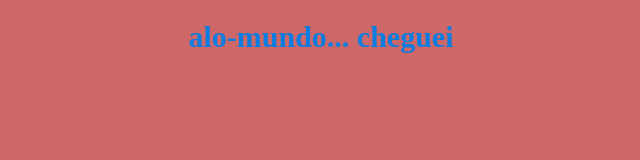
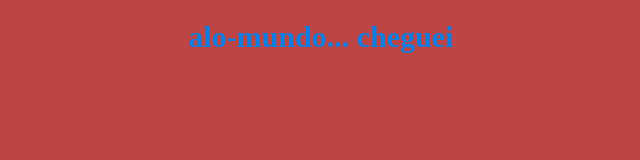
Before and after one commit to nathalydamasceno-sudo/primeiro-repositorio, a plain HTML site: page index.html in a window 1280 px wide. Shown: the whole page, without its empty margins (319-959 px from the left). Drawn offline with Linux system fonts and the light colour scheme.

```diff
--- a/style.css
+++ b/style.css
@@ -1,5 +1,5 @@
 body {
-    background-color: rgba(205, 100, 100, 0.972);
+    background-color: rgba(188, 64, 64, 0.972);
     color:#0c7de0
 }
 
```
